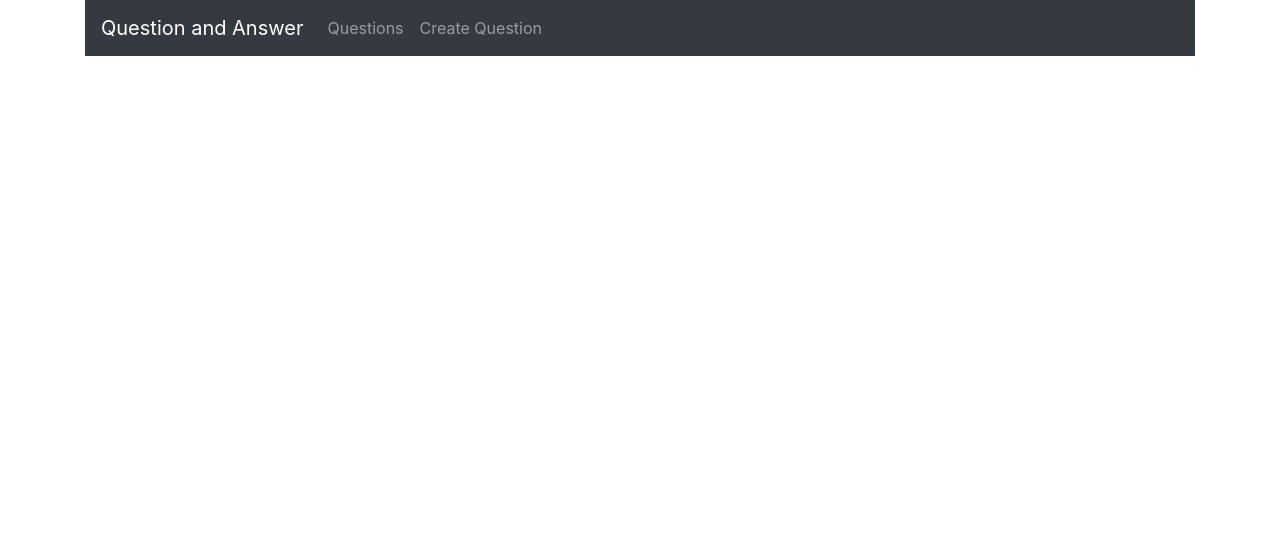
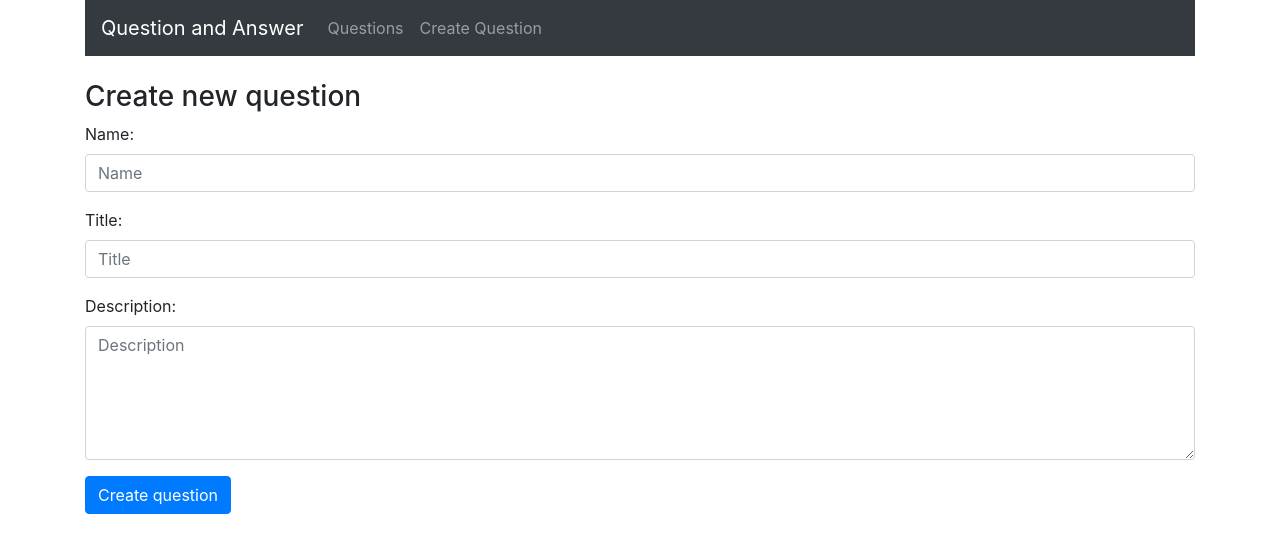
Before and after one commit to kizto86/question-and-answer-React-V1, a React (Create React App) app: page /create-question in a window 1280 px wide. Shown: the top 552 px of the page. Built offline with nearby package versions, Linux system fonts and the light colour scheme; the HTML template or start-up script is replaced by a standard one.

Commit message:
:art:Improved code syntax and structure  format

```diff
--- a/src/App.js
+++ b/src/App.js
@@ -3,8 +3,8 @@ import "bootstrap/dist/css/bootstrap.min.css";
 import { BrowserRouter as Router, Route } from "react-router-dom";
 import "./App.css";
 import Navbar from "./components/Navbar";
-import CreateQuestion from "./components/CreateQuestion";
-import ListQuestions from "./components/ListQuestions";
+import CreateQuestionForm from "./components/CreateQuestionForm";
+import Questions from "./components/Questions";
 
 const App = () => {
   return (
@@ -12,8 +12,8 @@ const App = () => {
       <div className="container">
         <Navbar />
         <br />
-        <Route path="/" exact component={ListQuestions} />
-        <Route path="/create" component={CreateQuestion} />
+        <Route path="/" exact component={Questions} />
+        <Route path="/create-question" component={CreateQuestionForm} />
       </div>
     </Router>
   );
--- a/src/components/CreateQuestion.js
+++ b/src/components/CreateQuestionForm.js
@@ -1,39 +1,27 @@
 import React, { Component } from "react";
 import axios from "axios";
 
-export default class CreateQuestion extends Component {
-  constructor(props) {
-    super(props);
+export default class CreateQuestionForm extends Component {
 
-    this.state = {
+
+    state = {
       name: "",
       title: "",
       description: "",
-    };
+
   }
 
-  onChangeName = (e) => {
-    this.setState({
-      name: e.target.value,
-    });
+  changeHandler = (e) => {
+      e.persist()
+      let value = e.target.value;
+
+      this.setState(prevState =>({
+        ...prevState , [e.target.name]:value
+      }))
+
+
+
   };
-
-  onChangeTitle = (e) => {
-    this.setState({
-      title: e.target.value,
-    });
-  };
-
-  onChangeDescription = (e) => {
-    this.setState({
-      description: e.target.value,
-    });
-  };
-
-  /*onChange = (e) => {
-    this.setState({ [e.target.title]: e.target.value });
-    this.setState({ [e.target.description]: e.target.value });
-  };*/
 
   handleOnSubmit = (e) => {
     e.preventDefault();
@@ -64,7 +52,7 @@ export default class CreateQuestion extends Component {
               placeholder="Name"
               className="form-control"
               value={this.state.name}
-              onChange={this.onChangeName}
+              onChange={this.changeHandler}
             />
           </div>
           <div className="form-group">
@@ -77,7 +65,7 @@ export default class CreateQuestion extends Component {
               placeholder="Title"
               className="form-control"
               value={this.state.title}
-              onChange={this.onChangeTitle}
+              onChange={this.changeHandler}
             />
           </div>
           <div className="form-group">
@@ -91,7 +79,7 @@ export default class CreateQuestion extends Component {
               placeholder="Description"
               className="form-control"
               value={this.state.description}
-              onChange={this.onChangeDescription}
+              onChange={this.changeHandler}
             />
           </div>
           <div className="form-group">
--- /dev/null
+++ b/src/components/DisplayQuestion.js
@@ -0,0 +1,22 @@
+import React from "react";
+
+import { Accordion, Card } from "react-bootstrap";
+
+const DisplayQuestion = (props) => (
+  <div>
+    <Accordion>
+      <Card>
+        <Card.Header>
+          <Accordion.Toggle as={Card.Header} variant="link" eventKey="0">
+            {props.question.title}
+          </Accordion.Toggle>
+        </Card.Header>
+        <Accordion.Collapse eventKey="0">
+          <Card.Body>{props.question.description}</Card.Body>
+        </Accordion.Collapse>
+      </Card>
+    </Accordion>
+  </div>
+);
+
+export default DisplayQuestion;
--- a/src/components/ListQuestions.js
+++ /dev/null
@@ -1,49 +0,0 @@
-import React, { Component } from "react";
-import { Accordion, Card } from "react-bootstrap";
-import axios from "axios";
-
-const Question = (props) => (
-  <div>
-    <Accordion>
-      <Card>
-        <Card.Header>
-          <Accordion.Toggle as={Card.Header} variant="link" eventKey="0">
-            {props.question.title}
-          </Accordion.Toggle>
-        </Card.Header>
-        <Accordion.Collapse eventKey="0">
-          <Card.Body>{props.question.description}</Card.Body>
-        </Accordion.Collapse>
-      </Card>
-    </Accordion>
-  </div>
-);
-
-export default class ListQuestions extends Component {
-  constructor(props) {
-    super(props);
-
-    this.state = { questions: [] };
-  }
-
-  componentDidMount() {
-    axios
-      .get("http://localhost:3002/questions/")
-      .then((response) => {
-        this.setState({ questions: response.data });
-      })
-      .catch((error) => {
-        console.log(error);
-      });
-  }
-
-  questionList = () => {
-    return this.state.questions.map((question) => {
-      return <Question question={question} key={question._id} />;
-    });
-  };
-
-  render() {
-    return <div>{this.questionList()}</div>;
-  }
-}
--- /dev/null
+++ b/src/components/Questions.js
@@ -0,0 +1,29 @@
+import React, { Component } from "react";
+
+import axios from "axios";
+
+import DisplayQuestion from "./DisplayQuestion";
+
+export default class ListQuestions extends Component {
+  state = { questions: [] };
+
+  componentDidMount() {
+    axios
+      .get("http://localhost:3002/questions/")
+      .then((response) => {
+        this.setState({ questions: response.data });
+      })
+      .catch((error) => {
+        console.log(error);
+      });
+  }
+  render() {
+    return (
+      <div>
+        {this.state.questions.map((question) => (
+          <DisplayQuestion question={question} key={question._id} />
+        ))}
+      </div>
+    );
+  }
+}
--- a/src/components/navbar.js
+++ b/src/components/navbar.js
@@ -18,7 +18,7 @@ export default class Navbar extends Component {
               </Link>
             </li>
             <li className="navbar-item">
-              <Link to="/create" className="nav-link">
+              <Link to="/create-question" className="nav-link">
                 Create Question
               </Link>
             </li>
```
Also changed, not shown: src/components/AddAnswerForm.js (added, +8 -0 lines).
